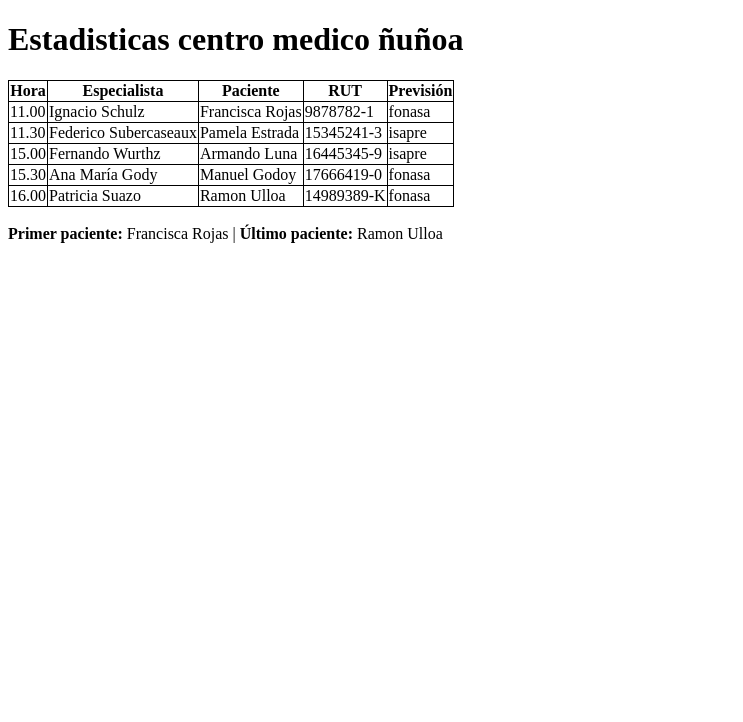
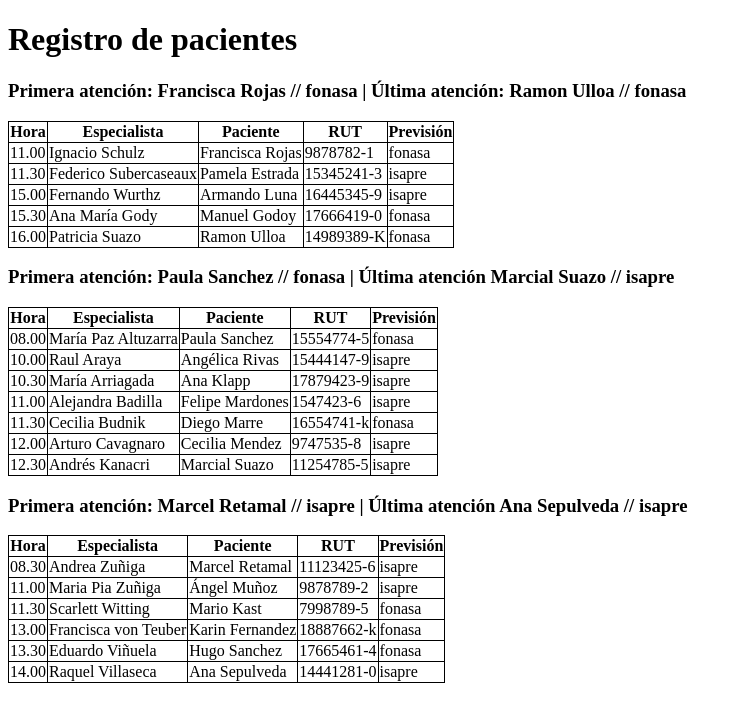
Before and after one commit to FraneSpralja/arrays_object_1, a plain HTML site: page index.html in a window 1280 px wide. Shown: the whole page, without its empty margins (0-743 px from the left). Drawn offline with Linux system fonts and the light colour scheme.

Commit message:
Fix JS workin with forEach

```diff
--- a/assets/js/myscript.js
+++ b/assets/js/myscript.js
@@ -1,7 +1,5 @@
-
-document.getElementById('table__header').innerHTML = '<h1>Estadisticas centro medico ñuñoa</h1>';
-
-let pacientes = [
+//Presentar array con objetos de los pacientes
+let radiologia = [
     {
         hora: "11.00",
         especialista: "Ignacio Schulz",
@@ -39,24 +37,187 @@ let pacientes = [
     },
 ];
 
-let tabla = "<tr><th>Hora</th><th>Especialista</th><th>Paciente</th><th>RUT</th><th>Previsión</th></tr>";
+console.log(`ver array ${radiologia}`);
+console.log(`Este array mide ${radiologia.length}`);
 
-for(let i = 0; i < pacientes.length; i++){
-    tabla += `<tr>
-            <td>${pacientes[i].hora}</td>
-            <td>${pacientes[i].especialista}</td>
-            <td>${pacientes[i].paciente}</td>
-            <td>${pacientes[i].rut}</td>
-            <td>${pacientes[i].prevision}</td>
-            </tr>`;
-}
+let traumatologia = [
+    {
+        hora: "08.00",
+        especialista: "María Paz Altuzarra",
+        paciente: "Paula Sanchez",
+        rut: "15554774-5",
+        prevision: "fonasa",
+    },
+    {
+        hora: "10.00",
+        especialista: "Raul Araya",
+        paciente: "Angélica Rivas",
+        rut: "15444147-9",
+        prevision: "isapre",
+    },
+    {
+        hora: "10.30",
+        especialista: "María Arriagada",
+        paciente: "Ana Klapp",
+        rut: "17879423-9",
+        prevision: "isapre",
+    },
+    {
+        hora: "11.00",
+        especialista: "Alejandra Badilla",
+        paciente: "Felipe Mardones",
+        rut: "1547423-6",
+        prevision: "isapre",
+    },
+    {
+        hora: "11.30",
+        especialista: "Cecilia Budnik",
+        paciente: "Diego Marre",
+        rut: "16554741-k",
+        prevision: "fonasa",
+    },
+    {
+        hora: "12.00",
+        especialista: "Arturo Cavagnaro",
+        paciente: "Cecilia Mendez",
+        rut: "9747535-8",
+        prevision: "isapre",
+    },
+    {
+        hora: "12.30",
+        especialista: "Andrés Kanacri",
+        paciente: "Marcial Suazo",
+        rut: "11254785-5",
+        prevision: "isapre",
+    },
+]
 
-document.getElementById("cuerpo-tabla").innerHTML = `${tabla}`;
+console.log(`ver array ${traumatologia}`);
+console.log(`Este array mide ${traumatologia.length}`);
 
-function first_last(){
-    let first = pacientes[0].paciente;
-    let last = pacientes[4].paciente;
-    document.write(`<br><b>Primer paciente:</b> ${first} | <b>Último paciente:</b> ${last}`);
-}
 
-document.querySelector('.table__header').innerHTML = `${first_last()}`;
+let dental = [
+    {
+        hora: "08.30",
+        especialista: "Andrea Zuñiga",
+        paciente: "Marcel Retamal",
+        rut: "11123425-6",
+        prevision: "isapre",
+    },
+    {
+        hora: "11.00",
+        especialista: "Maria Pia Zuñiga",
+        paciente: "Ángel Muñoz",
+        rut: "9878789-2",
+        prevision: "isapre",
+    },
+    {
+        hora: "11.30",
+        especialista: "Scarlett Witting",
+        paciente: "Mario Kast",
+        rut: "7998789-5",
+        prevision: "fonasa",
+    },
+    {
+        hora: "13.00",
+        especialista: "Francisca von Teuber",
+        paciente: "Karin Fernandez",
+        rut: "18887662-k",
+        prevision: "fonasa",
+    },
+    {
+        hora: "13.30",
+        especialista: "Eduardo Viñuela",
+        paciente: "Hugo Sanchez",
+        rut: "17665461-4",
+        prevision: "fonasa",
+    },
+    {
+        hora: "14.00",
+        especialista: "Raquel Villaseca",
+        paciente: "Ana Sepulveda",
+        rut: "14441281-0",
+        prevision: "isapre",
+    },
+]
+
+console.log(`ver array ${dental}`);
+console.log(`Este array mide ${dental.length}`);
+
+const pacientesRadio = document.querySelector('.first_last-1');
+pacientesRadio.innerHTML = `Primera atención: ${radiologia[0].paciente} // ${radiologia[0].prevision} | Última atención: ${radiologia[4].paciente} // ${radiologia[4].prevision}`;
+
+const tableRadio = document.querySelector('.tabla-1');
+radiologia.forEach((reserva) =>{
+    tableRadio.innerHTML += `
+    <tr>
+    <td>${reserva.hora}</td>
+    <td>${reserva.especialista}</td>
+    <td>${reserva.paciente}</td>
+    <td>${reserva.rut}</td>
+    <td>${reserva.prevision}</td>
+    </tr>`
+});
+
+const pacientesTrauma = document.querySelector('.first_last-2');
+pacientesTrauma.innerHTML = `Primera atención: ${traumatologia[0].paciente} // ${traumatologia[0].prevision} | Última atención ${traumatologia[6].paciente} // ${traumatologia[6].prevision}`;
+
+const tableTrauma = document.querySelector('.tabla-2');
+traumatologia.forEach((reserva) =>{
+    tableTrauma.innerHTML += `
+    <tr>
+    <td>${reserva.hora}</td>
+    <td>${reserva.especialista}</td>
+    <td>${reserva.paciente}</td>
+    <td>${reserva.rut}</td>
+    <td>${reserva.prevision}</td>
+    </tr>`
+});
+
+const pacientesDental = document.querySelector('.first_last-3');
+pacientesDental.innerHTML = `Primera atención: ${dental[0].paciente} // ${dental[0].prevision} | Última atención ${dental[5].paciente} // ${dental[5].prevision}`;
+
+const tableDental = document.querySelector('.tabla-3');
+dental.forEach((reserva) =>{
+    tableDental.innerHTML += `
+    <tr>
+    <td>${reserva.hora}</td>
+    <td>${reserva.especialista}</td>
+    <td>${reserva.paciente}</td>
+    <td>${reserva.rut}</td>
+    <td>${reserva.prevision}</td>
+    </tr>`
+});
+
+// let tabla = "<tr><th>Hora</th><th>Especialista</th><th>Paciente</th><th>RUT</th><th>Previsión</th></tr>";
+
+// pacientes.forEach(function(paciente){
+//     document.getElementById('cuerpo-tabla').innerHTML =
+//             `<tr>
+//             <td>${paciente.hora}</td>
+//             <td>${paciente.especialista}</td>
+//             <td>${paciente.paciente}</td>
+//             <td>${paciente.rut}</td>
+//             <td>${paciente.prevision}</td>
+//             </tr>`;
+// });
+
+// for(let i = 0; i < pacientes.length; i++){
+//     tabla += `<tr>
+//             <td>${pacientes[i].hora}</td>
+//             <td>${pacientes[i].especialista}</td>
+//             <td>${pacientes[i].paciente}</td>
+//             <td>${pacientes[i].rut}</td>
+//             <td>${pacientes[i].prevision}</td>
+//             </tr>`;
+// }
+
+// document.getElementById("cuerpo-tabla").innerHTML = `${tabla}`;
+
+// function first_last(){
+//     let first = pacientes[0].paciente;
+//     let last = pacientes[4].paciente;
+//     document.write(`<br><b>Primer paciente:</b> ${first} | <b>Último paciente:</b> ${last}`);
+// }
+
+// document.querySelector('.table__header').innerHTML = `${first_last()}`;
--- a/index.html
+++ b/index.html
@@ -8,12 +8,52 @@
 <title>Centro Médico Ñuñoa</title>
 </head>
 <body>
-    <div id="table__header">
-    </div>
+    <h1>Registro de pacientes</h1>
+    <section class="radio">
+        <h3 class="first_last-1"></h3>
+        <table>
+            <tr>
+                <th>Hora</th>
+                <th>Especialista</th>
+                <th>Paciente</th>
+                <th>RUT</th>
+                <th>Previsión</th>
+            </tr>
+            <tbody class="tabla-1">
 
-    <div>
-        <table id="cuerpo-tabla"></table>
-    </div>
+            </tbody>
+        </table>
+    </section>
+    <section class="trauma">
+        <h3 class="first_last-2"></h3>
+        <table>
+            <tr>
+                <th>Hora</th>
+                <th>Especialista</th>
+                <th>Paciente</th>
+                <th>RUT</th>
+                <th>Previsión</th>
+            </tr>
+            <tbody class="tabla-2">
+
+            </tbody>
+        </table>
+    </section>
+    <section class="dental">
+        <h3 class="first_last-3"></h3>
+        <table>
+            <tr>
+                <th>Hora</th>
+                <th>Especialista</th>
+                <th>Paciente</th>
+                <th>RUT</th>
+                <th>Previsión</th>
+            </tr>
+            <tbody class="tabla-3">
+
+            </tbody>
+        </table>
+    </section>
 <script src="/assets/js/myscript.js"></script>
 </body>
 </html>
```
Also changed, not shown: image.png (added).
